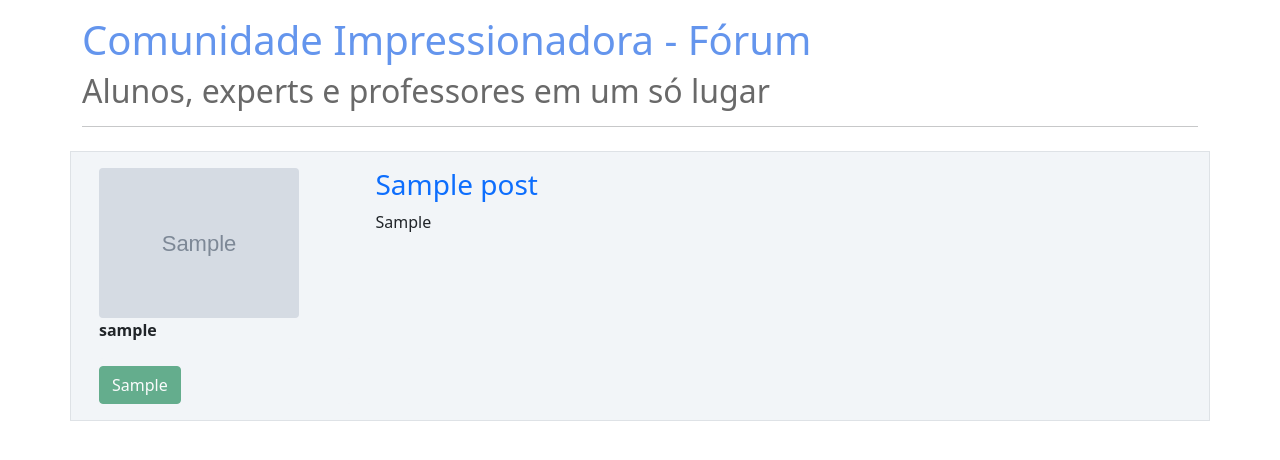
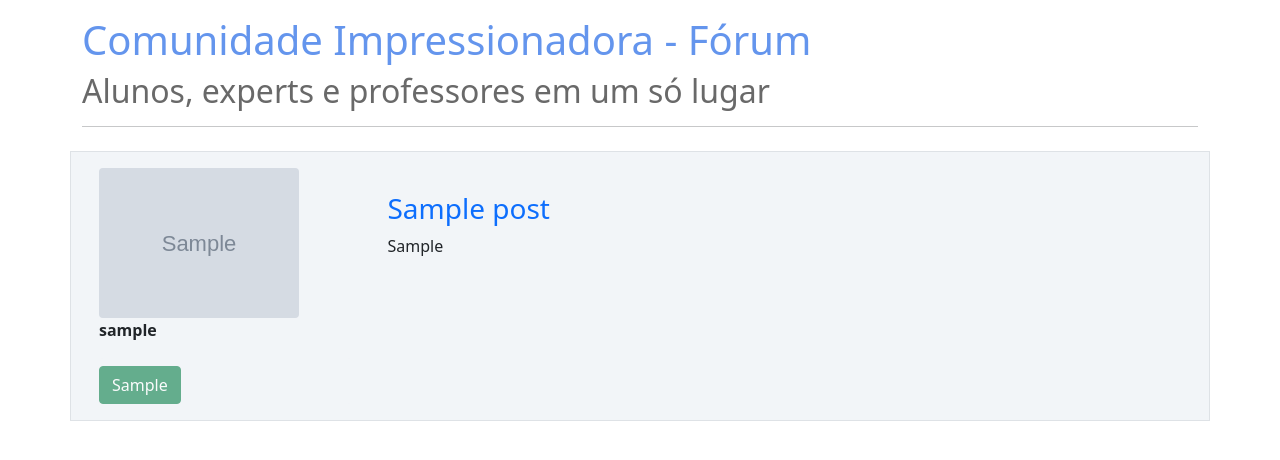
Before and after one commit to joaoalexandre65/comunidadejoao, a Flask app: page / in a window 1280 px wide. Shown: the part 56-516 px from the top of the page. Run offline with Flask 3, Linux system fonts and the light colour scheme; tables that the repository leaves empty hold one stand-in row (values such as "Sample post"); grey boxes marked "Sample" are stand-in pictures.

Commit message:
Update home.html

```diff
--- a/comunidadeimpressionadora/templates/home.html
+++ b/comunidadeimpressionadora/templates/home.html
@@ -24,7 +24,7 @@
                 </div>
 
             </div>
-            <div class="p-6 col col-9">
+            <div class="p-4 col col-9">
                 <a style="text-decoration: none" href="{{ url_for('exibir_post', post_id=post.id) }}"><h3>{{ post.titulo }}</h3></a>
                 <p>{{ post.corpo }}</p>
             </div>
```
